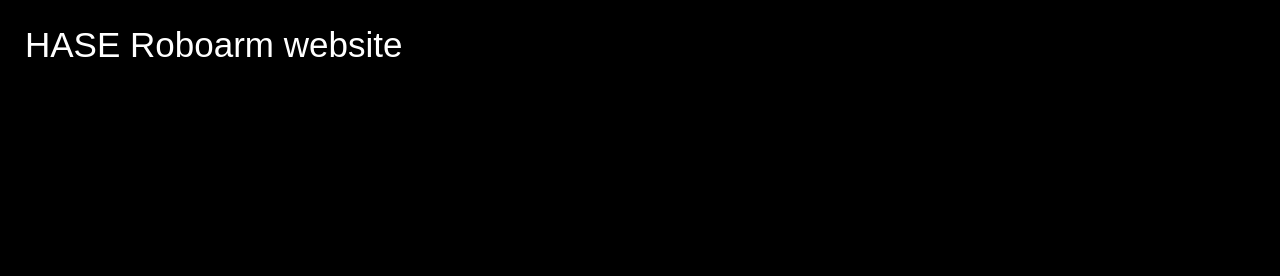
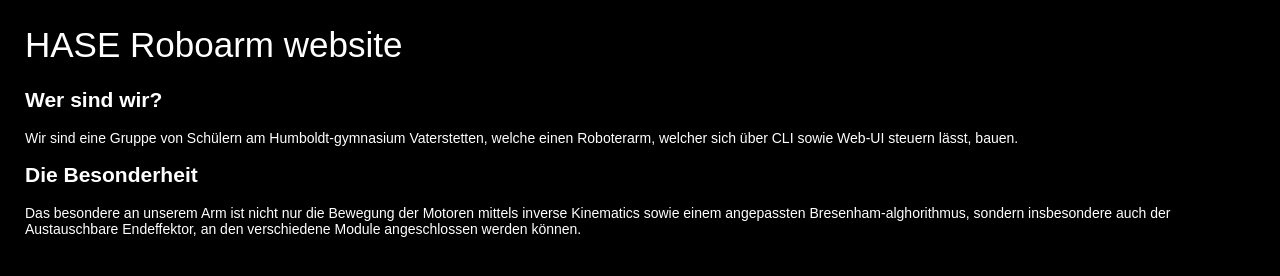
Before and after one commit to LucaGurr/robosite, a plain HTML site: page index.html in a window 1280 px wide. Drawn offline with Linux system fonts and the light colour scheme.

Commit message:
Add content to index.html to describe the HASE Roboarm project

```diff
--- a/index.html
+++ b/index.html
@@ -8,5 +8,9 @@
 </head>
 <body>
     <h1>HASE Roboarm website</h1>
+    <h2>Wer sind wir?</h2>
+    <p>Wir sind eine Gruppe von Schülern am Humboldt-gymnasium Vaterstetten, welche einen Roboterarm, welcher sich über CLI sowie Web-UI steuern lässt, bauen.</p>
+    <h2>Die Besonderheit</h2>
+    <p>Das besondere an unserem Arm ist nicht nur die Bewegung der Motoren mittels inverse Kinematics sowie einem angepassten Bresenham-alghorithmus, sondern insbesondere auch der Austauschbare Endeffektor, an den verschiedene Module angeschlossen werden können.</p>
 </body>
 </html>
```
